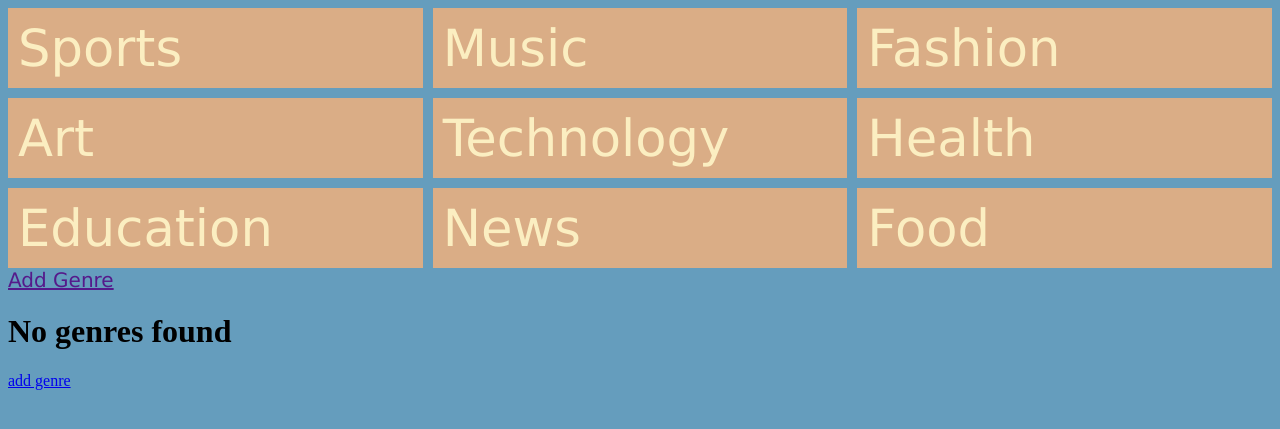
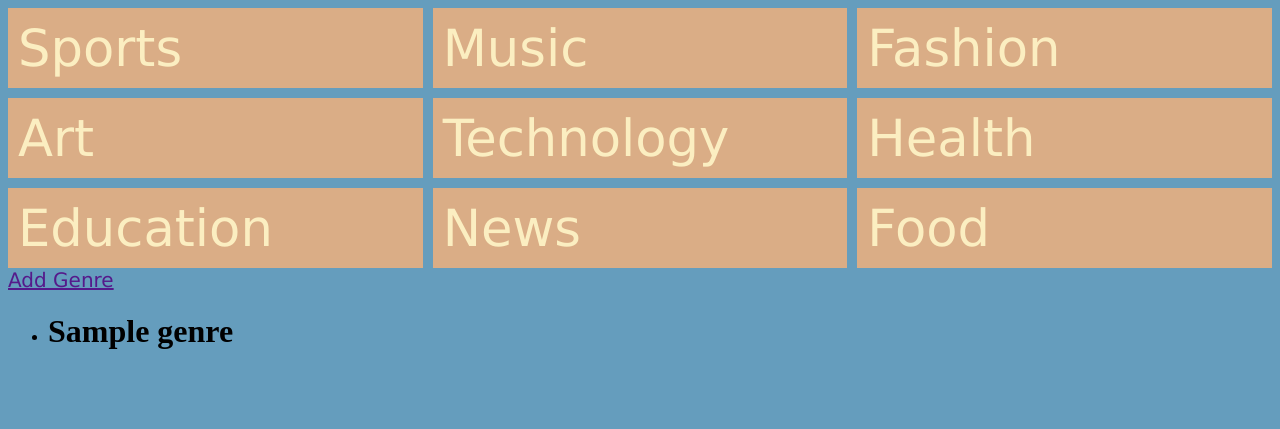
Before and after one commit to Daniel-Brown-UofG/Matemaker_project, a Django app: page /matemaker/genres/ in a window 1280 px wide. Shown: the top 429 px of the page. Run offline with Django 3.2, Linux system fonts and the light colour scheme; tables that the repository leaves empty hold one stand-in row (values such as "Sample post").

Commit message:
fixed genre list. Need to put in grid form

```diff
--- a/matemaker/models.py
+++ b/matemaker/models.py
@@ -8,6 +8,9 @@ class Genre(models.Model):
 	views = models.IntegerField(default=0)
 	members = models.IntegerField(default=0)
 	date = models.DateTimeField('date created',null=True)
+
+	def save(self, *args, **kwargs):
+	    super(Genre, self).save(*args,**kwargs)
 
 	class Meta:
 		verbose_name_plural = "Genres"
--- a/matemaker/templatetags/matemaker_template_tags.py
+++ b/matemaker/templatetags/matemaker_template_tags.py
@@ -2,6 +2,6 @@ from django import template
 from matemaker.models import Genre
 register = template.Library()
 
-@register.inclusion_tag('matemaker/genres.html')
+@register.inclusion_tag('matemaker/genrelist.html')
 def get_genre_list():
-    return {'genres': Genre.object.all()}
+    return {'genres': Genre.objects.all()}
--- /dev/null
+++ b/templates/matemaker/genrelist.html
@@ -0,0 +1,12 @@
+<ul>
+    {% if genres %}
+        {% for g in genres %}
+            <li>
+            <h1>  {{ g.name }} </h1>
+            </li>
+        {% endfor %}
+
+    {% else %}
+        <h1> No genres found </h1>
+    {% endif %}
+</ul>
--- a/templates/matemaker/genres.html
+++ b/templates/matemaker/genres.html
@@ -35,23 +35,6 @@ body {background-color: #659DBD;}
 <div class= "a">
 <a href url="{% url 'matemaker:add_genre' %}">Add Genre</a>
 </div>
-<!DOCTYPE html>
-<html>
-    <head>
-        <title> Genres page </title>
-    </head>
-    <body>
-        {% if genres %}
-            <ul>
-            {% for g in genres %}
-                <li>
-                <h1>  {{ g.name }} </h1>
-                </li>
-            {% endfor %}
-            </ul>
-        {% else %}
-            <h1> No genres found </h1>
-        {% endif %}
-        <a href = "{% url 'matemaker:add_genre' %}">add genre </a>
-    </body>
-</html>
+<div>
+  {% get_genre_list %}
+</div>
```
